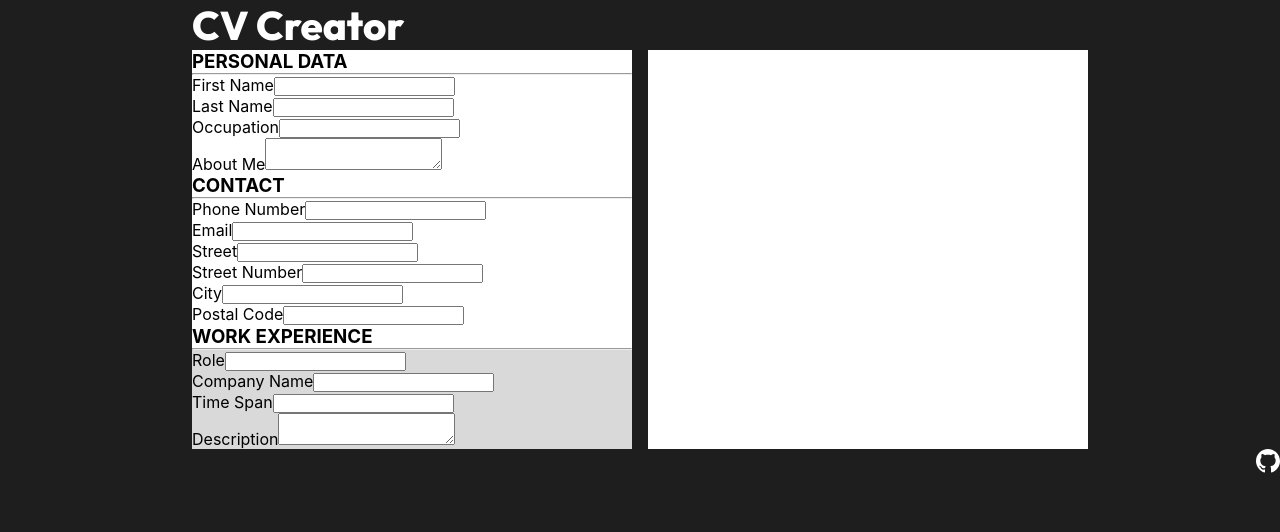
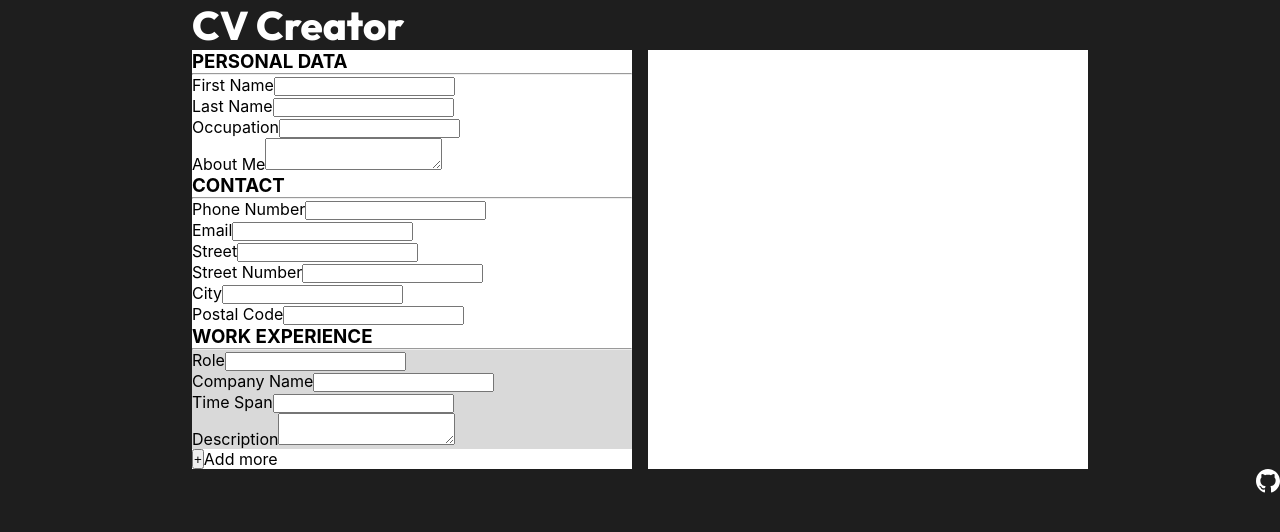
Before and after one commit to Orluca/top-cv-project, a React (Create React App) app: page / in a window 1280 px wide. Shown: the top 532 px of the page. Built offline with nearby package versions, Linux system fonts and the light colour scheme.

Commit message:
Add button

```diff
--- /dev/null
+++ b/src/components/General/AddButton/AddButton.js
@@ -0,0 +1,13 @@
+import React from "react";
+import styles from "./AddButton.module.css";
+
+function AddButton() {
+  return (
+    <div className={styles["add-btn-wrapper"]}>
+      <button>+</button>
+      <div>Add more</div>
+    </div>
+  );
+}
+
+export default AddButton;
--- /dev/null
+++ b/src/components/General/AddButton/AddButton.module.css
@@ -0,0 +1,3 @@
+.add-btn-wrapper {
+  display: flex;
+}
--- a/src/components/Main/Editor/WorkEditor/WorkEditor.js
+++ b/src/components/Main/Editor/WorkEditor/WorkEditor.js
@@ -2,6 +2,7 @@ import React from "react";
 import styles from "./WorkEditor.module.css";
 import Subheader from "../../../General/Subheader/Subheader";
 import WorkCard from "./WorkCard/WorkCard";
+import AddButton from "../../../General/AddButton/AddButton";
 
 function WorkEditor() {
   return (
@@ -9,6 +10,7 @@ function WorkEditor() {
       <Subheader name="Work Experience" />
       <hr />
       <WorkCard />
+      <AddButton />
     </div>
   );
 }
```
